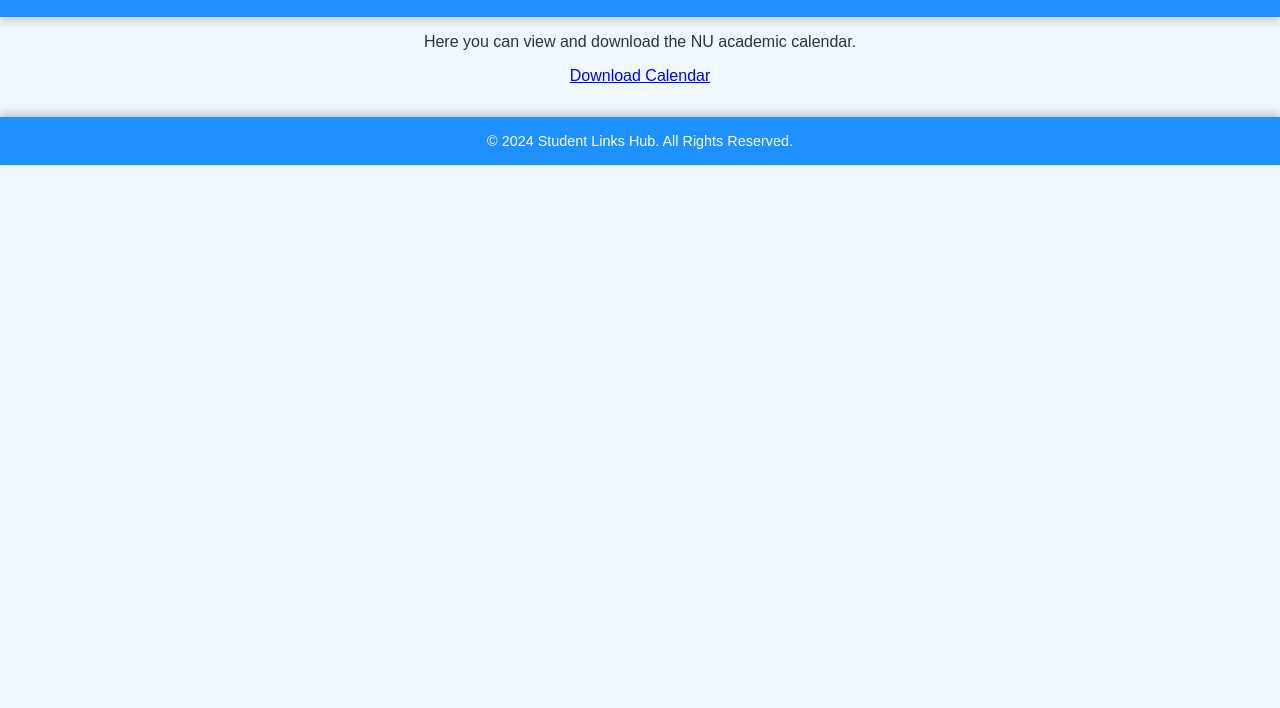
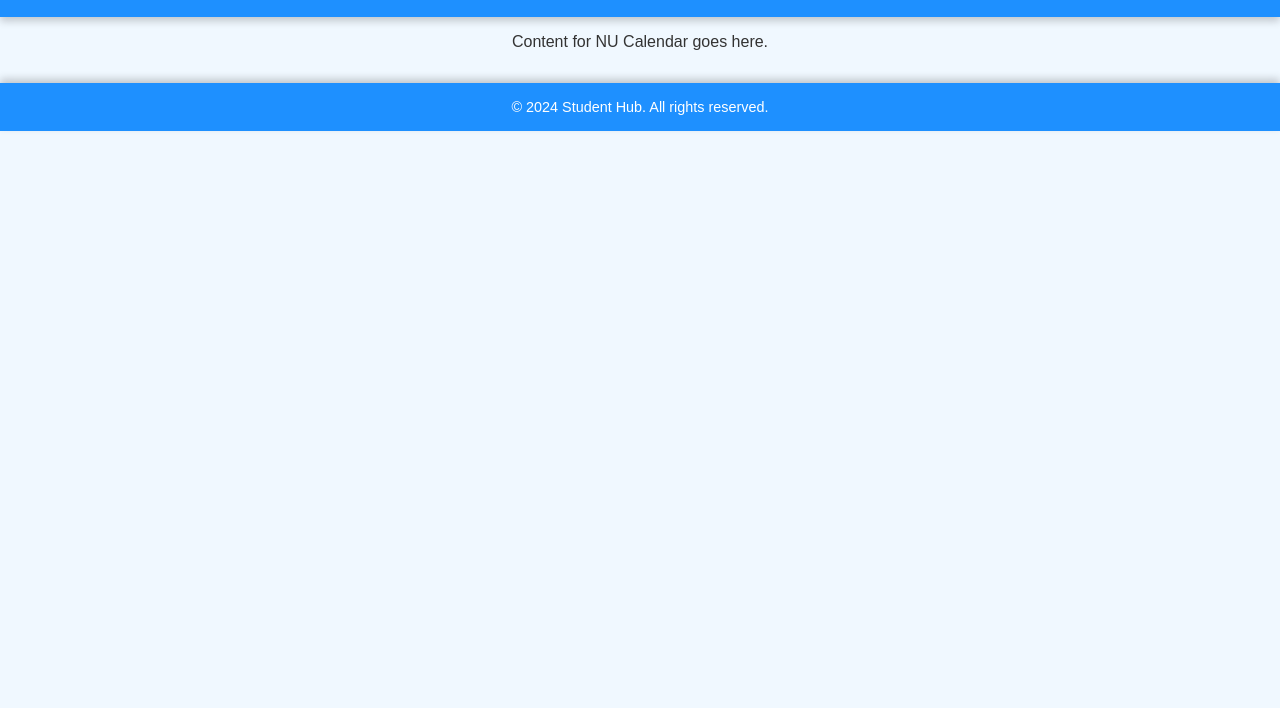
Before and after one commit to Mohanned-Mahmoud/student-links-hub, a plain HTML site: page calendar.html in a window 1280 px wide. Shown: the part 92-800 px from the top of the page. Drawn offline with Linux system fonts and the light colour scheme.

Commit message:
Update and rename Calendar.html to calendar.html

```diff
--- a/Calendar.html
+++ b/calendar.html
@@ -11,11 +11,10 @@
         <h1>NU Calendar</h1>
     </header>
     <main>
-        <p>Here you can view and download the NU academic calendar.</p>
-        <a href="calendar.pdf" download>Download Calendar</a>
+        <p>Content for NU Calendar goes here.</p>
     </main>
     <footer>
-        <p>&copy; 2024 Student Links Hub. All Rights Reserved.</p>
+        <p>&copy; 2024 Student Hub. All rights reserved.</p>
     </footer>
 </body>
 </html>
```
